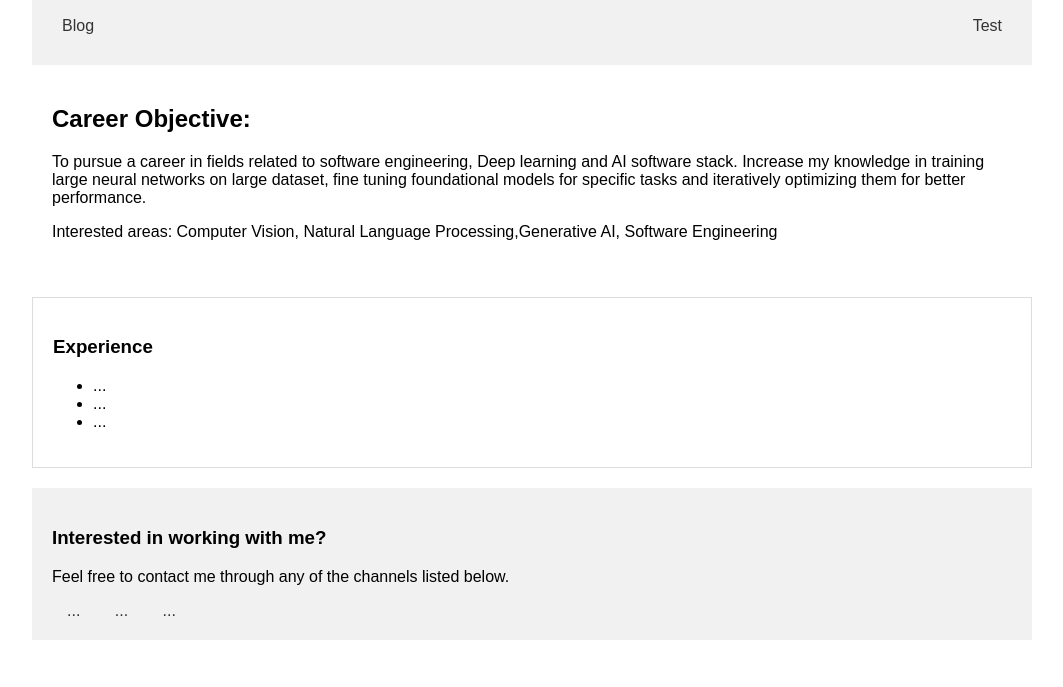
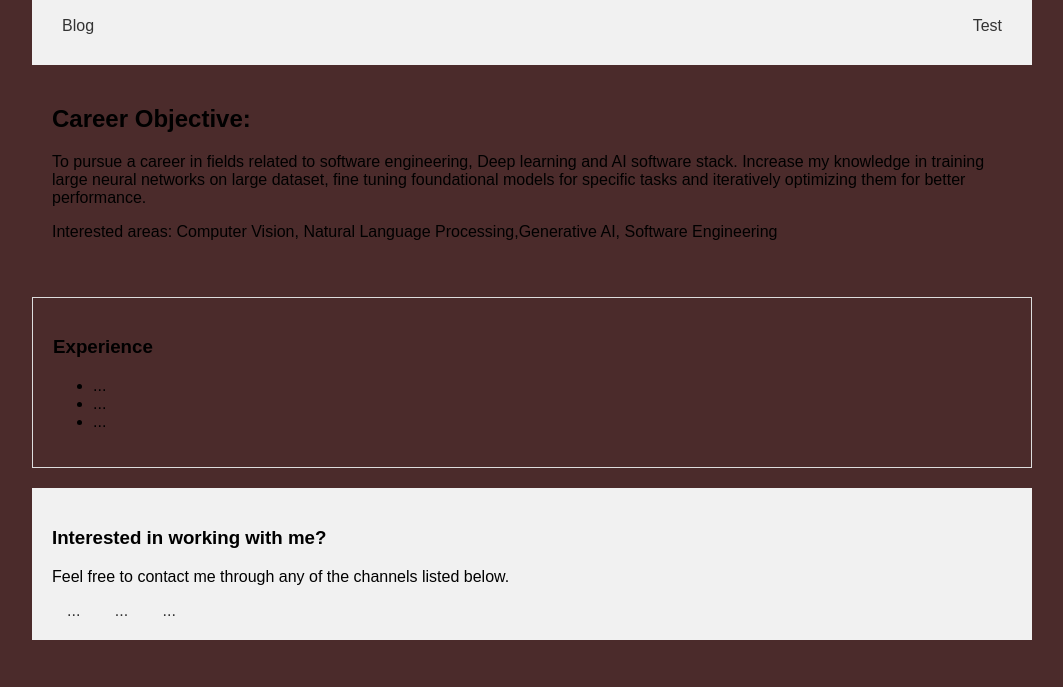
Before and after one commit to Abhijith-M-Prasad/Abhijith-M-Prasad.github.io, a plain HTML site: page index.html in a window 1280 px wide. Shown: the part 113-800 px from the top of the page, without its empty margins (108-1171 px from the left). Drawn offline with Linux system fonts and the light colour scheme; a script that the page names is missing.

Commit message:
changed background color for main page

```diff
--- a/static/style.css
+++ b/static/style.css
@@ -2,6 +2,7 @@ body {
     font-family: sans-serif;
     margin: 0;
     padding: 0;
+    background-color: #4b2b2b;
   }
 
   .container {
```
Also changed, not shown: test/test.html (+1 -1 lines).
